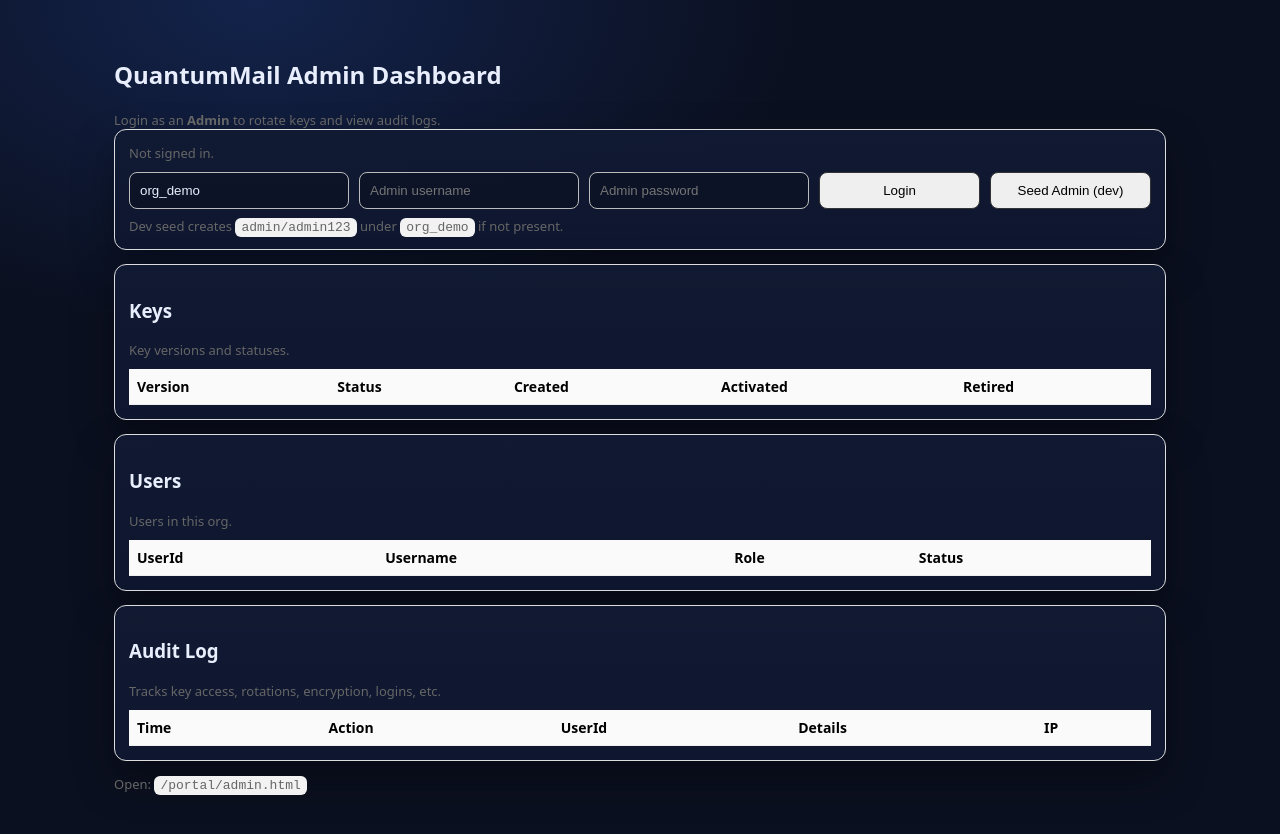
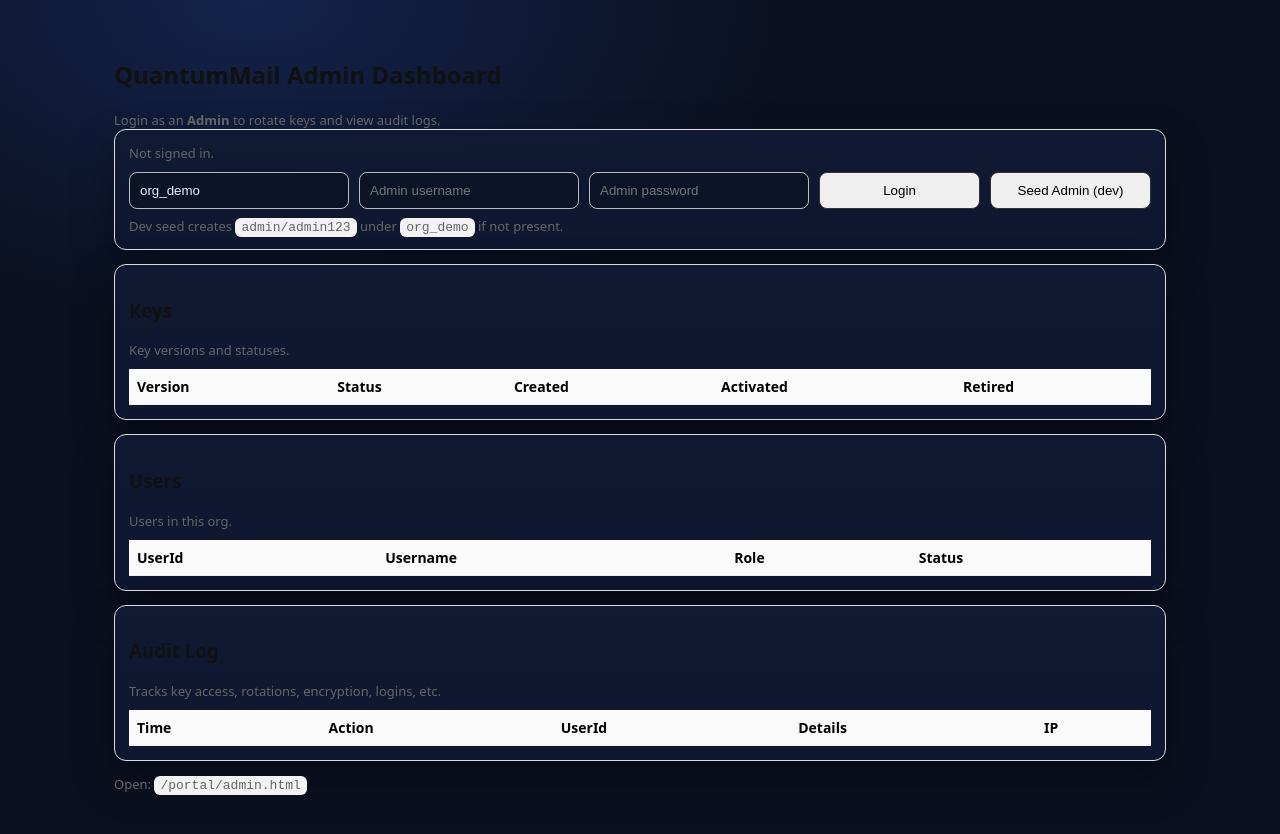
Before and after one commit to munnamihir/quantummail, a browser extension: page portal/admin.html in a window 1280 px wide. Drawn offline with Linux system fonts and the light colour scheme.

Commit message:
Update admin.html

```diff
--- a/portal/admin.html
+++ b/portal/admin.html
@@ -7,6 +7,7 @@
   <link rel="stylesheet" href="/portal/styles.css" />
   <style>
     body { font-family: system-ui, -apple-system, Segoe UI, Roboto, Arial, sans-serif; padding: 18px; }
+    body { background-color: #ffffff; color: #111111; }
     .wrap { max-width: 1100px; margin: 0 auto; }
     .card { border: 1px solid #ddd; border-radius: 12px; padding: 14px; margin-bottom: 14px; }
     .row { display: flex; gap: 10px; flex-wrap: wrap; align-items: center; }
```
